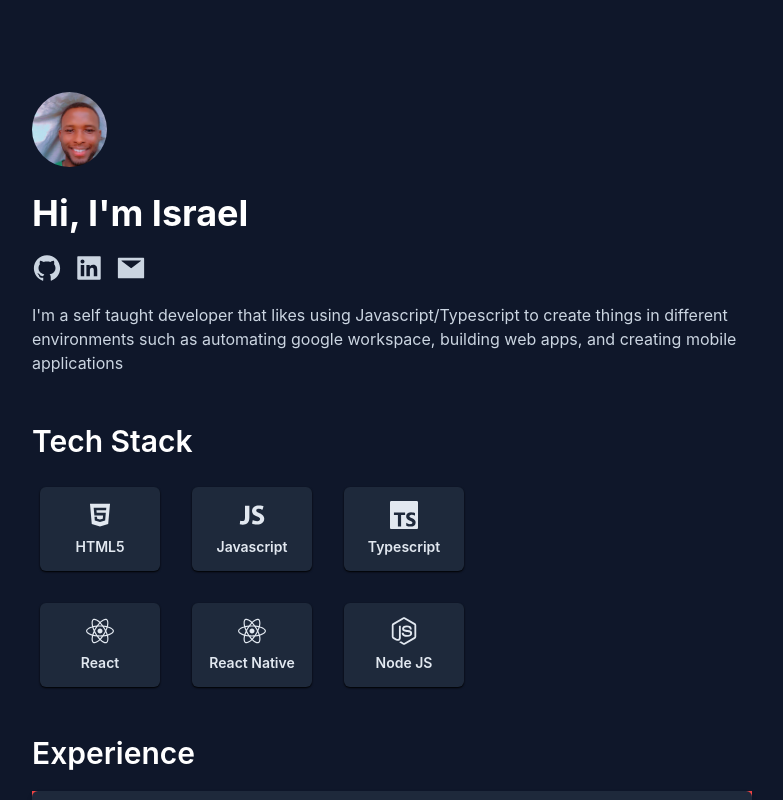
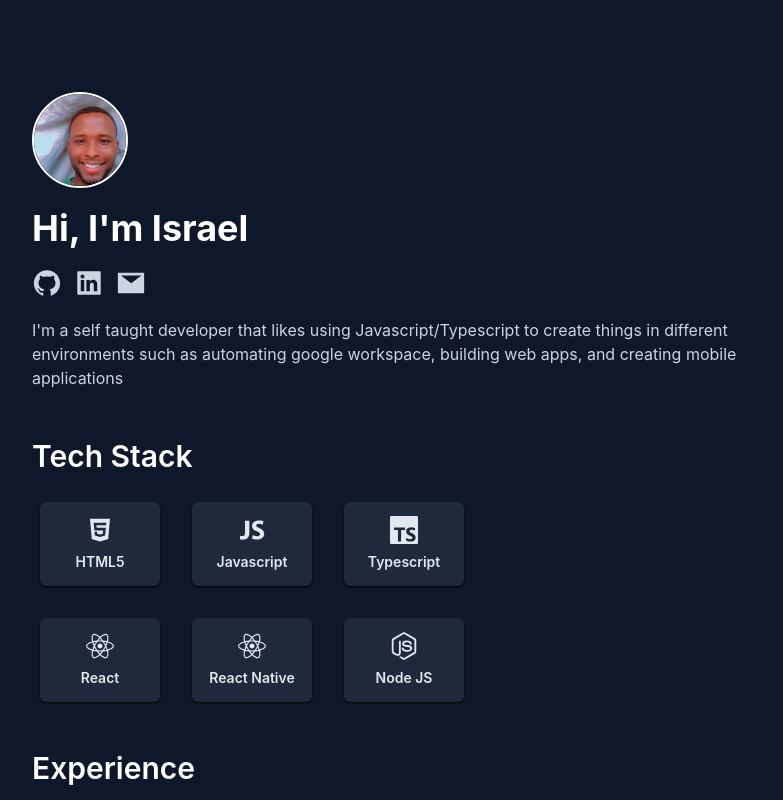
Before and after one commit to uwemneku/my-portfolio, a Next.js app: page / in a window 1280 px wide. Shown: the top 800 px of the page, without its empty margins (248-1031 px from the left). Built offline with nearby package versions, Linux system fonts and the light colour scheme.

Commit message:
Fixed build errors

```diff
--- a/components/Avatar.tsx
+++ b/components/Avatar.tsx
@@ -6,17 +6,18 @@ import { motion, useTransform, useViewportScroll } from "framer-motion";
 function Avatar() {
   const imageSize = useResponsiveBreakpoint() === "mobile" ? 50 : 75;
   const { scrollYProgress } = useViewportScroll();
-  const scale = useTransform(scrollYProgress, [0, 0.1], [1, 0]);
+  const scale = useTransform(scrollYProgress, [0, 1], [1, 0.5]);
   return (
-    <motion.figure style={{ scale }} className="w-fit">
+    <motion.figure style={{ scale }} className="relative w-24 h-24">
       <Image
         src={"/uwem.jpg"}
-        width={imageSize}
-        height={imageSize}
+        // width={imageSize}
+        // height={imageSize}
         objectFit="cover"
         objectPosition="center"
-        alt="sss"
-        className="rounded-full border-2 border-white"
+        alt="Uwem Israel"
+        fill
+        className="rounded-full border-2 border-white relative"
       />
     </motion.figure>
   );
--- a/pages/index.tsx
+++ b/pages/index.tsx
@@ -2,11 +2,6 @@ import React, { useRef } from "react";
 import Head from "next/head";
 import { motion, useViewportScroll, Variants } from "framer-motion";
 import { useResponsiveBreakpoint } from "../hooks";
-import {
-  AiFillGithub,
-  AiFillLinkedin,
-  AiFillTwitterCircle,
-} from "react-icons/ai";
 import { FaTiktok } from "react-icons/fa";
 import { Avatar, Project } from "../components";
 import TechStack from "../sections/TechStack";
--- a/sections/Experience.tsx
+++ b/sections/Experience.tsx
@@ -15,7 +15,6 @@ function Experience() {
           const distanceY = Math.abs(e.clientY - centerY);
           console.log(rect.left - e.clientX, distanceY);
         }}
-        className="bg-red-500"
       >
         <div className="p-5 bg-slate-800  w-full drop-shadow-md shadow-md text-white rounded-md grid md:grid-cols-2 gap-10">
           {jobs.map((data, index) => (
```
Also changed, not shown: package.json (+4 -4 lines), 1 other file (tests, documents, lock files or other folders).
